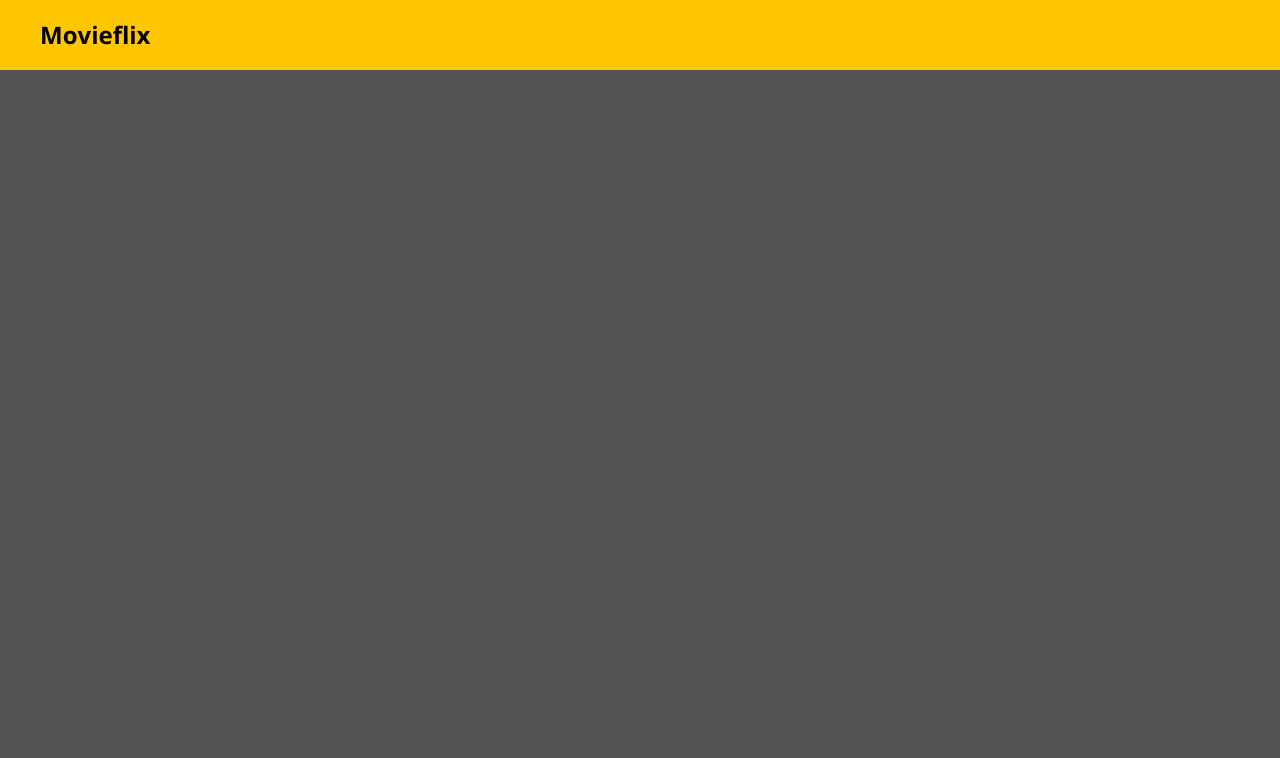
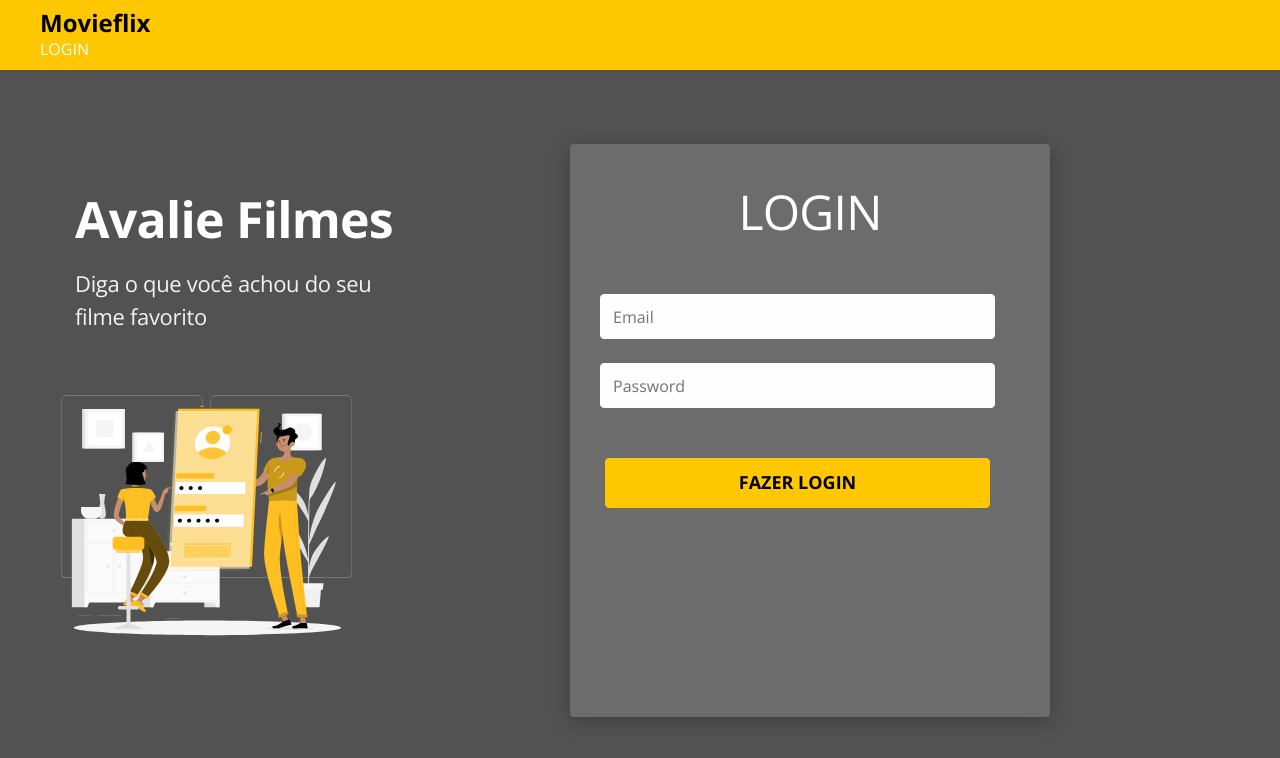
Before and after one commit to 02703540930/DevSuperiorCap09MovieFlix, a React (Create React App) app in the folder frontweb/: page /home in a window 1280 px wide. Shown: the top 758 px of the page. Built offline with nearby package versions, Linux system fonts and the light colour scheme; no server answers.

Commit message:
Ajustando a autenticação

```diff
--- /dev/null
+++ b/frontweb/src/AuthContext.ts
@@ -0,0 +1,19 @@
+import { createContext } from 'react';
+import { TokenData } from 'util/auth';
+
+export type AuthContextData = {
+  authenticated: boolean;
+  tokenData?: TokenData;
+};
+
+export type AuthContextType = {
+  authContextData: AuthContextData;
+  setAuthContextData: (authContextData: AuthContextData) => void;
+};
+
+export const AuthContext = createContext<AuthContextType>({
+  authContextData: {
+    authenticated: false,
+  },
+  setAuthContextData: () => null,
+});
--- a/frontweb/src/Pages/Login/index.tsx
+++ b/frontweb/src/Pages/Login/index.tsx
@@ -1,28 +1,92 @@
+import { useHistory, useLocation } from 'react-router-dom';
 import ButtonIcon from 'components/ButtonIcon';
+import { useForm } from 'react-hook-form';
+import { getTokenData } from 'util/auth';
+import { requestBackendLogin } from 'util/requests';
+import { saveAuthData } from 'util/storage';
+import { useContext, useState } from 'react';
+import { AuthContext } from 'AuthContext';
 
 import './styles.css';
 
+type FormData = {
+  username: string;
+  password: string;
+};
+
+type LocationState = {
+  from: string;
+}
+
+
 const Login = () => {
+
+  const [hasError, setHasError] = useState(false);
+
+  const location = useLocation<LocationState>();
+
+  const { from } = location.state || { from: { pathname: '/movies' } };
+
+  const { setAuthContextData } = useContext(AuthContext);
+
+  const { register, handleSubmit, formState: {errors} } = useForm<FormData>();
+
+  const history = useHistory();
+
+  const onSubmit = (formData: FormData) => {
+    requestBackendLogin(formData)
+      .then((response) => {
+        console.log(response);
+        saveAuthData(response.data);
+        setHasError(false);
+        setAuthContextData({
+          authenticated: true,
+          tokenData: getTokenData(),
+        })
+        history.replace(from);
+      })
+      .catch((error) => {
+        setHasError(true);
+        console.log('ERRO', error);
+      });
+  };
+
   return (
     <div className="base-card login-card">
       <h1>LOGIN</h1>
-      <form>
+      {hasError && (
+        <div className="alert alert-danger">Erro ao tentar efetuar o login</div>
+      )}
+      <form onSubmit={handleSubmit(onSubmit)}>
         <div className="mb-4">
           <input
+            {...register('username', {
+              required: 'Campo obrigatório',
+              pattern: {
+                value: /^[A-Z0-9._%+-]+@[A-Z0-9.-]+\.[A-Z]{2,}$/i,
+                message: 'Email inválido'
+              }
+            })}
             type="text"
-            className="form-control base-input"
+            className={`form-control base-input ${errors.username ? 'is-invalid' : ''}`}
             placeholder="Email"
             name="username"
           />
+          <div className="invalid-feedback d-block">{errors.username?.message}</div>
         </div>
         <div className="mb-2">
           <input
+            {...register('password', {
+              required: 'Campo obrigatório'
+            })}
             type="password"
-            className="form-control base-input "
-            placeholder="Senha"
+            className={`form-control base-input ${errors.password ? 'is-invalid' : ''}`}
+            placeholder="Password"
             name="password"
           />
+          <div className="invalid-feedback d-block">{errors.password?.message}</div>
         </div>
+
         <div className="login-submit">
           <ButtonIcon text="Fazer login" />
         </div>
--- a/frontweb/src/Routes.tsx
+++ b/frontweb/src/Routes.tsx
@@ -1,23 +1,25 @@
 import Navbar from 'components/Navbar';
+import PrivateRoute from 'components/PrivateRoute';
 import Home from 'Pages/Home';
 import Movies from 'Pages/Movies';
 import Reviews from 'Pages/Reviews';
-import { BrowserRouter, Route, Switch } from 'react-router-dom';
+import {   Route, Router, Switch } from 'react-router-dom';
+import history from 'util/history';
 
 const Routes = () => (
-  <BrowserRouter>
+  <Router history={history}>
     <Navbar />
     <Switch>
-      <Route path="/" exact>
+      <Route path="/home" exact>
         <Home />
       </Route>
-      <Route path="/movies" exact>
+      <Route path="/movies" >
         <Movies />
       </Route>
-      <Route path="/movies/:moveisId">
+      <PrivateRoute path="/movies/:moveisId">
         <Reviews />
-      </Route>
+      </PrivateRoute>
     </Switch>
-  </BrowserRouter>
+  </Router>
 );
 export default Routes;
--- a/frontweb/src/components/Navbar/index.tsx
+++ b/frontweb/src/components/Navbar/index.tsx
@@ -1,8 +1,38 @@
 import './styles.css';
-import 'bootstrap/js/src/collapse.js';
 import { Link } from 'react-router-dom';
+import { useContext, useEffect } from 'react';
+import { getTokenData, isAuthenticated } from 'util/auth';
+import { removeAuthData } from 'util/storage';
+import history from 'util/history';
+import { AuthContext } from 'AuthContext';
 
 const Navbar = () => {
+
+  const { authContextData, setAuthContextData } = useContext(AuthContext);
+
+  useEffect(() => {
+    if (isAuthenticated()) {
+      setAuthContextData({
+        authenticated: true,
+        tokenData: getTokenData(),
+      });
+    } else {
+      setAuthContextData({
+        authenticated: false,
+      });
+    }
+  }, [setAuthContextData]);
+
+  const handleLogoutClick = (event: React.MouseEvent<HTMLAnchorElement>) => {
+    event.preventDefault();
+    removeAuthData();
+    setAuthContextData({
+      authenticated: false,
+    });
+    history.replace('/');
+  };
+
+
   return (
     <nav className="navbar navbar-expand-md navbar-dark bg-primary main-nav">
       <div>
@@ -10,6 +40,18 @@ const Navbar = () => {
         <Link to='/'  className="nav-logo-text">
           <h4>Movieflix</h4>
         </Link>
+        <div className="nav-login-logout">
+          {authContextData.authenticated ? (
+            <>
+              <span className="nav-username">{authContextData.tokenData?.user_name}</span>
+              <a href="#logout" onClick={handleLogoutClick}>
+                LOGOUT
+              </a>
+            </>
+          ) : (
+            <Link to="/home">LOGIN</Link>
+          )}
+        </div>
       </div>
     </nav>
   );
--- a/frontweb/src/components/Navbar/styles.css
+++ b/frontweb/src/components/Navbar/styles.css
@@ -3,6 +3,11 @@
   min-height: 70px;
   height: 68px;
 }
+
+.nav-login-logout {
+  display: none;
+}
+
 
 .nav-login-logout {
   display: none;
--- /dev/null
+++ b/frontweb/src/components/PrivateRoute/index.tsx
@@ -0,0 +1,32 @@
+import { Redirect, Route } from 'react-router-dom';
+import { hasAnyRoles, isAuthenticated, Role } from 'util/auth';
+
+type Props = {
+  children: React.ReactNode;
+  path: string;
+  roles?: Role[];
+};
+
+const PrivateRoute = ({ children, path, roles = [] }: Props) => {
+  return (
+    <Route
+      path={path}
+      render={({ location }) =>
+        !isAuthenticated() ? (
+          <Redirect
+            to={{
+              pathname: '/home',
+              state: { from: location },
+            }}
+          />
+        ) : !hasAnyRoles(roles) ? (
+          <Redirect to="/home" />
+        ) : (
+          children
+        )
+      }
+    />
+  );
+};
+
+export default PrivateRoute;
--- /dev/null
+++ b/frontweb/src/util/history.ts
@@ -0,0 +1,3 @@
+import { createBrowserHistory } from "history"
+
+export default createBrowserHistory();
--- a/frontweb/src/util/requests.ts
+++ b/frontweb/src/util/requests.ts
@@ -1,5 +1,71 @@
-
-
+import axios, { AxiosRequestConfig } from "axios";
+import qs from "qs";
+import history from './history';
+import { getAuthData } from "./storage";
 
 export const BASE_URL =
   process.env.REACT_APP_BACKEND_URL ?? 'http://localhost:8080';
+
+const CLIENT_ID = process.env.REACT_APP_CLIENT_ID ?? 'myclientid';
+const CLIENT_SECRET = process.env.REACT_APP_CLIENT_SECRET ?? 'myclientsecret';
+
+type LoginData = {
+  username: string;
+  password: string;
+};
+export const requestBackendLogin = (loginData: LoginData) => {
+  const headers = {
+    'Content-Type': 'application/x-www-form-urlencoded',
+    Authorization: 'Basic ' + window.btoa(CLIENT_ID + ':' + CLIENT_SECRET),
+  };
+
+  const data = qs.stringify({
+    ...loginData,
+    grant_type: 'password',
+  });
+
+  return axios({
+    method: 'POST',
+    baseURL: BASE_URL,
+    url: '/oauth/token',
+    data,
+    headers,
+  });
+};
+
+export const requestBackend = (config: AxiosRequestConfig) => {
+  const headers = config.withCredentials
+    ? {
+        ...config.headers,
+        Authorization: 'Bearer ' + getAuthData().access_token,
+      }
+    : config.headers;
+
+  return axios({ ...config, baseURL: BASE_URL, headers });
+};
+
+// Add a request interceptor
+axios.interceptors.request.use(
+  function (config) {
+    //
+    return config;
+  },
+  function (error) {
+    //
+    return Promise.reject(error);
+  }
+);
+
+// Add a response interceptor
+axios.interceptors.response.use(
+  function (response) {
+    //
+    return response;
+  },
+  function (error) {
+    if (error.response.status === 401) {
+    history.push('/home');
+    }
+    return Promise.reject(error);
+  }
+);
```
Also changed, not shown: frontweb/package.json (+17 -16 lines), frontweb/src/Pages/Home/Users/index.tsx (added, +34 -0 lines), 2 other files (tests, documents, lock files or other folders).
